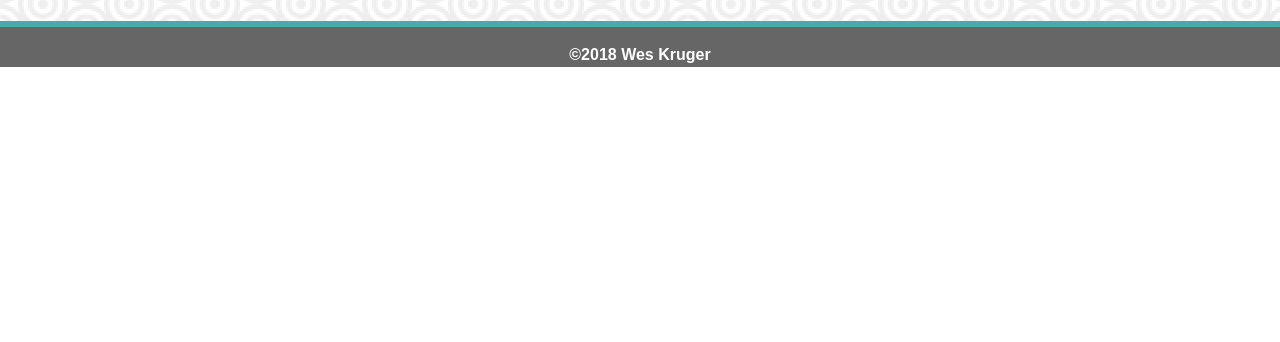
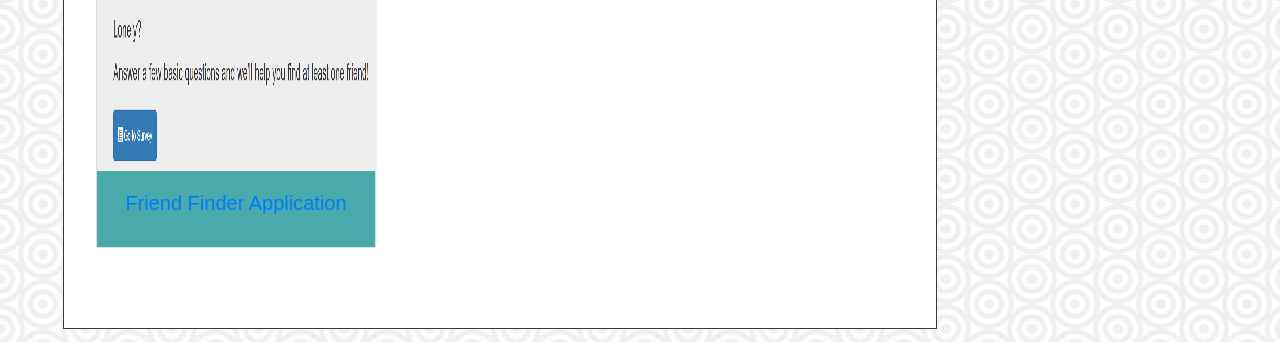
Before and after one commit to wesleykruger/Bootstrap-Portfolio, a plain HTML site: page portfolio.html in a window 1280 px wide. Shown: the part 1221-1563 px from the top of the page. Before the commit the page ends 1288 px from the top, so only its background shows below. Drawn offline with nearby package versions, Linux system fonts and the light colour scheme.

Commit message:
added friend finder app to portfolio

```diff
--- a/portfolio.html
+++ b/portfolio.html
@@ -85,6 +85,20 @@
                 </a>
             </div>
         </div>
+        <div class="row">
+            <div class="col-6 py-md-3 pl-md-3 bd-content">
+                <a href="https://wkruger-friend-finder.herokuapp.com/" target="_blank">
+                    <div class="card d-inline-flex mr-md-5 mb-5" style="width: 280px; height: 360;">
+                        <img class="card-img-top" src="assets/images/friendFinder.PNG" alt="hangman" style="width:280px;height: 279px;">
+                        <div class="card-body">
+                            <a href="https://github.com/wesleykruger/FriendFinder" target="_blank">
+                                <h5 class="card-title">Friend Finder Application</h5>
+                            </a>
+                        </div>
+                    </div>
+                </a>
+            </div>
+        </div>
         </main>
         </span>
     </div>
```
Also changed, not shown: assets/images/friendFinder.PNG (added).
